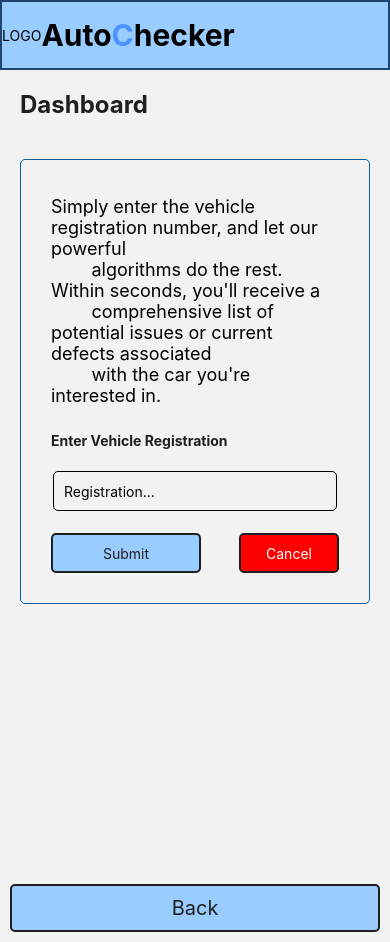
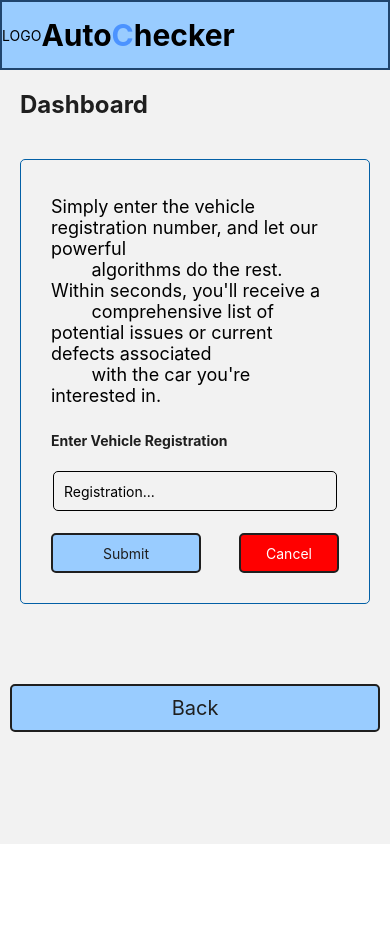
Before and after one commit to sadatakhtar/autoChecker, a React Native app: screen /Dashboard in a window 390 px wide. After the commit the page ends 844 px from the top, so only its background shows below. Built offline with nearby package versions, Linux system fonts and the light colour scheme.

Commit message:
Lessened the margin to show btn on dashboard screen, need to add bottom tabs for future ref

```diff
--- a/screens/DashboardScreen.tsx
+++ b/screens/DashboardScreen.tsx
@@ -103,7 +103,7 @@ const styles = StyleSheet.create({
     borderRadius: 5,
   },
   btnContainer: {
-    marginTop: 250,
+    marginTop: 50,
   },
   inputWrapper: {
     borderWidth: 1,
```
